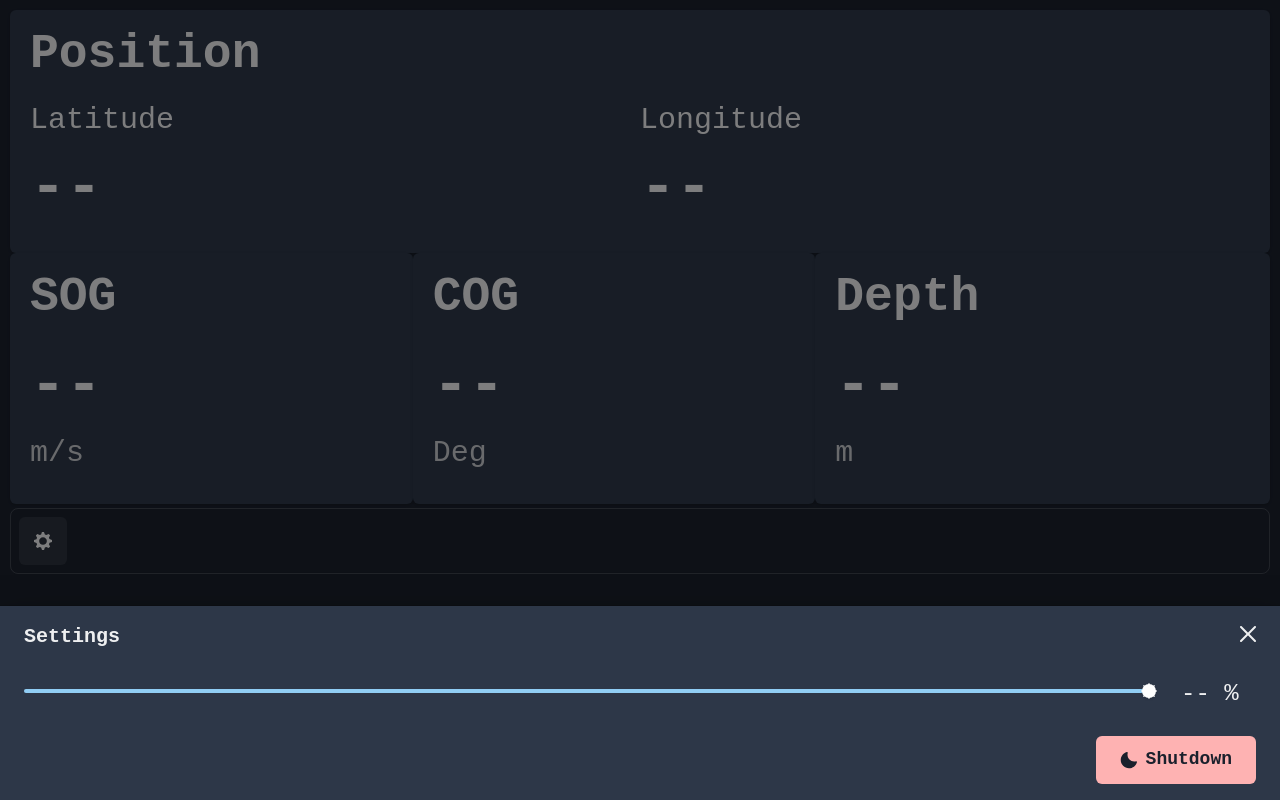
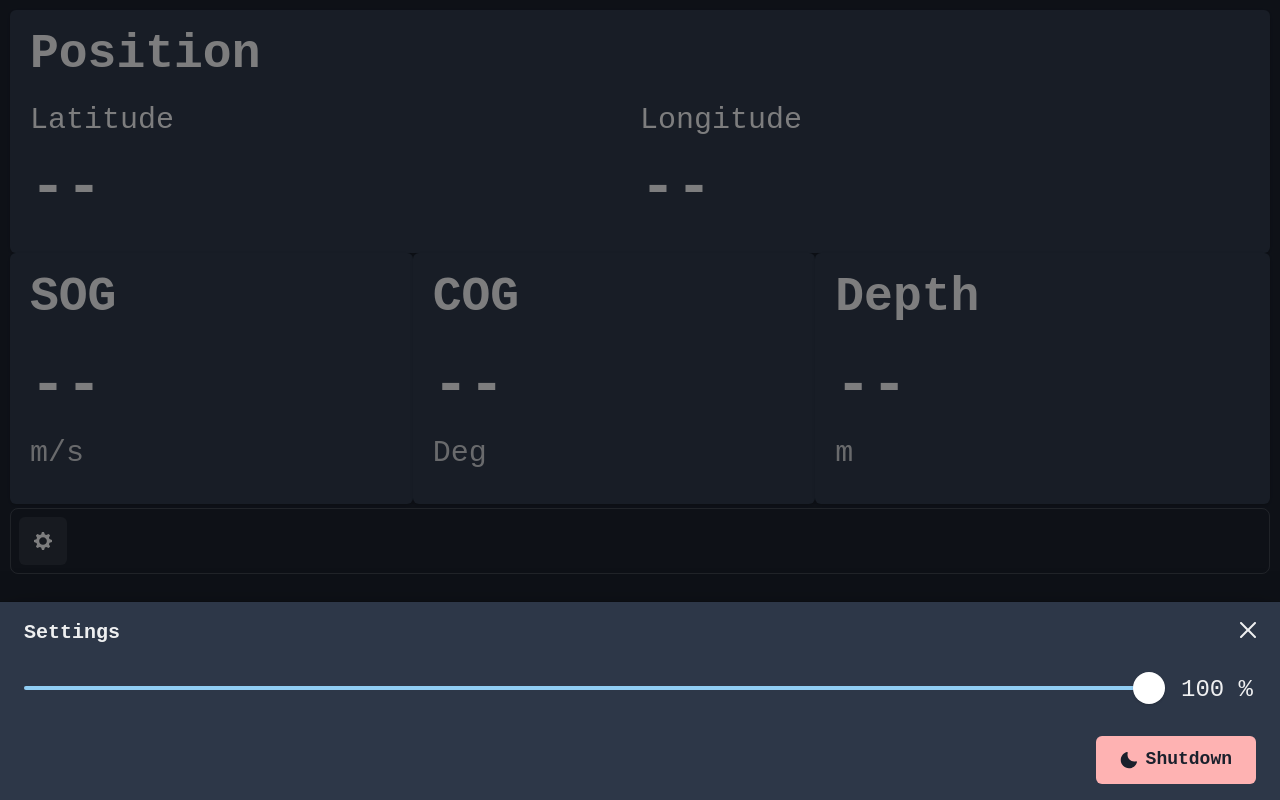
Before and after one commit to avivenzio/bosun-box, a React app in the folder client/: page / in a window 1280 px wide. Both pictures are taken after a click on the button "menu". Built offline with nearby package versions, Linux system fonts and the light colour scheme; no server answers.

Commit message:
slider updates

```diff
--- a/client/src/settingsDrawer/BrightnessSlider.tsx
+++ b/client/src/settingsDrawer/BrightnessSlider.tsx
@@ -21,9 +21,10 @@ export function BrightnessSlider() {
     });
   };
   return (
-    <Box display="flex" gap={8} alignItems="center">
+    <Box display="flex" gap={8}>
       <Box flexGrow="1">
         <Slider
+          size="lg"
           id="slider"
           min={0}
           max={100}
@@ -33,13 +34,13 @@ export function BrightnessSlider() {
           <SliderTrack>
             <SliderFilledTrack />
           </SliderTrack>
-          <SliderThumb>
+          <SliderThumb boxSize={8}>
             <SunIcon />
           </SliderThumb>
         </Slider>
       </Box>
       <Box flexGrow="0" flexShrink="0" flexBasis="75px" fontSize="2xl">
-        {data ? data.brightness * 100 : "--"} %
+        {sliderValue.toFixed(0)} %
       </Box>
     </Box>
   );
```
